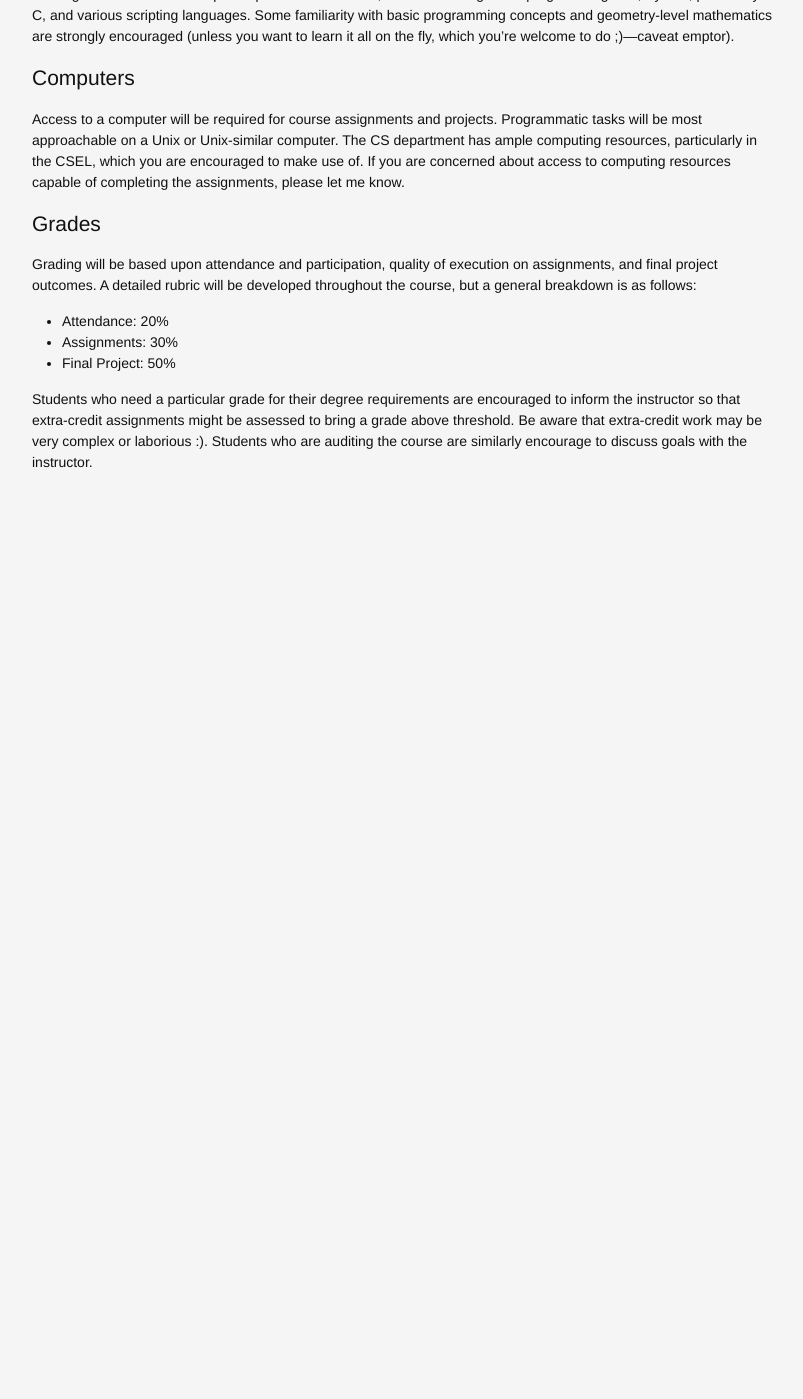
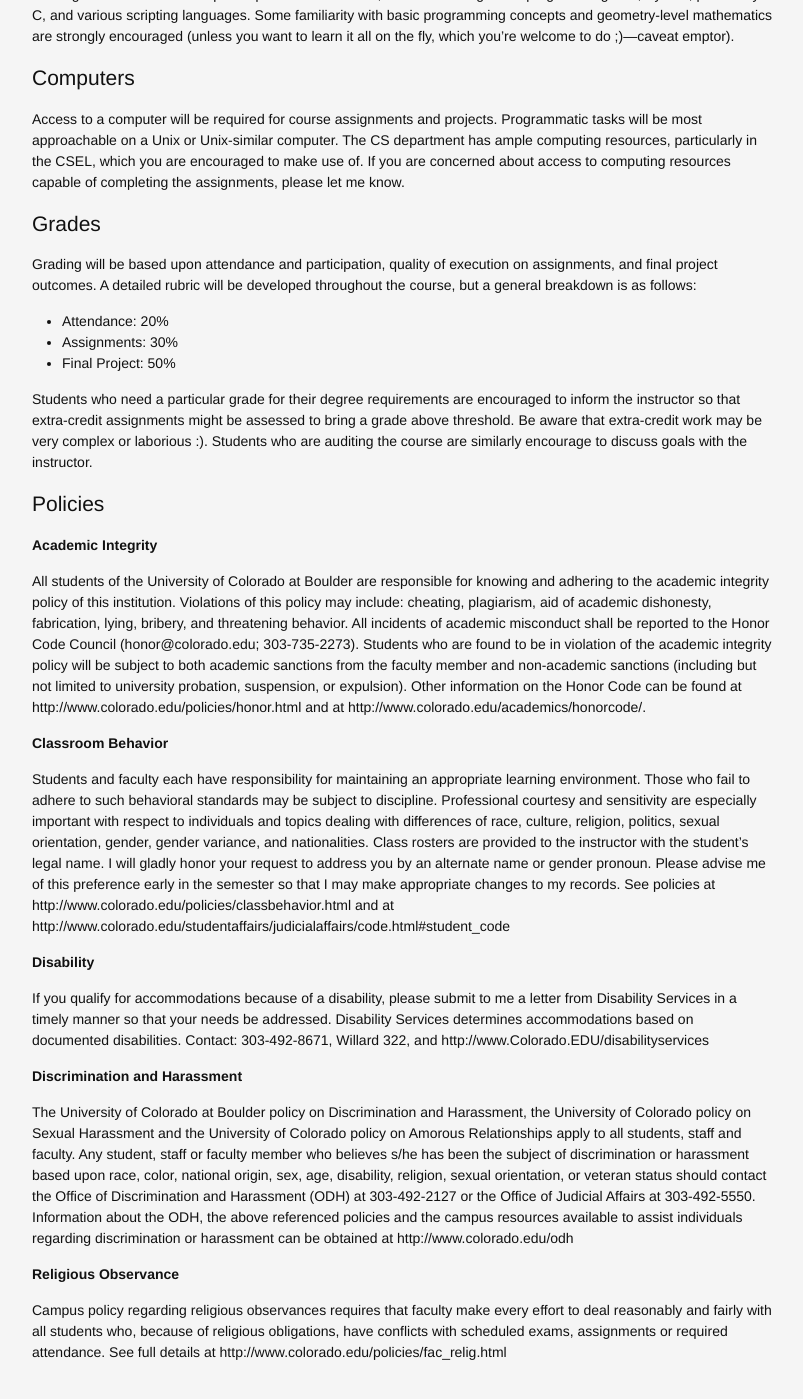
Before and after one commit to somerandomsequence/csci-4830-7000-gsa, a Jekyll site: the page built from syllabus.md, in a window 1280 px wide and 1400 px high, scrolled down 806 px. Shown: the whole window, without its empty margins (238-1041 px from the left). Built offline with Jekyll 4.4.1, drawn with Linux system fonts in a browser that asks for light colours; before the commit the page ends 1339 px from its top, so only the background shows below that.

Commit message:
Add CU policies

```diff
--- a/syllabus.md
+++ b/syllabus.md
@@ -58,3 +58,25 @@ final project outcomes. A detailed rubric will be developed throughout the cours
   * Final Project: 50%
 
 Students who need a particular grade for their degree requirements are encouraged to inform the instructor so that extra-credit assignments might be assessed to bring a grade above threshold. Be aware that extra-credit work may be very complex or laborious :). Students who are auditing the course are similarly encourage to discuss goals with the instructor.
+
+#Policies
+
+**Academic Integrity**
+
+All students of the University of Colorado at Boulder are responsible for knowing and adhering to the academic integrity policy of this institution. Violations of this policy may include: cheating, plagiarism, aid of academic dishonesty, fabrication, lying, bribery, and threatening behavior. All incidents of academic misconduct shall be reported to the Honor Code Council (honor@colorado.edu; 303-735-2273). Students who are found to be in violation of the academic integrity policy will be subject to both academic sanctions from the faculty member and non-academic sanctions (including but not limited to university probation, suspension, or expulsion). Other information on the Honor Code can be found at http://www.colorado.edu/policies/honor.html and at http://www.colorado.edu/academics/honorcode/.
+
+**Classroom Behavior**
+
+Students and faculty each have responsibility for maintaining an appropriate learning environment. Those who fail to adhere to such behavioral standards may be subject to discipline. Professional courtesy and sensitivity are especially important with respect to individuals and topics dealing with differences of race, culture, religion, politics, sexual orientation, gender, gender variance, and nationalities. Class rosters are provided to the instructor with the student's legal name. I will gladly honor your request to address you by an alternate name or gender pronoun. Please advise me of this preference early in the semester so that I may make appropriate changes to my records. See policies at http://www.colorado.edu/policies/classbehavior.html and at http://www.colorado.edu/studentaffairs/judicialaffairs/code.html#student_code
+
+**Disability**
+
+If you qualify for accommodations because of a disability, please submit to me a letter from Disability Services in a timely manner so that your needs be addressed. Disability Services determines accommodations based on documented disabilities. Contact: 303-492-8671, Willard 322, and http://www.Colorado.EDU/disabilityservices
+
+**Discrimination and Harassment**
+
+The University of Colorado at Boulder policy on Discrimination and Harassment, the University of Colorado policy on Sexual Harassment and the University of Colorado policy on Amorous Relationships apply to all students, staff and faculty. Any student, staff or faculty member who believes s/he has been the subject of discrimination or harassment based upon race, color, national origin, sex, age, disability, religion, sexual orientation, or veteran status should contact the Office of Discrimination and Harassment (ODH) at 303-492-2127 or the Office of Judicial Affairs at 303-492-5550. Information about the ODH, the above referenced policies and the campus resources available to assist individuals regarding discrimination or harassment can be obtained at http://www.colorado.edu/odh
+
+**Religious Observance**
+
+Campus policy regarding religious observances requires that faculty make every effort to deal reasonably and fairly with all students who, because of religious obligations, have conflicts with scheduled exams, assignments or required attendance. See full details at http://www.colorado.edu/policies/fac_relig.html
```
